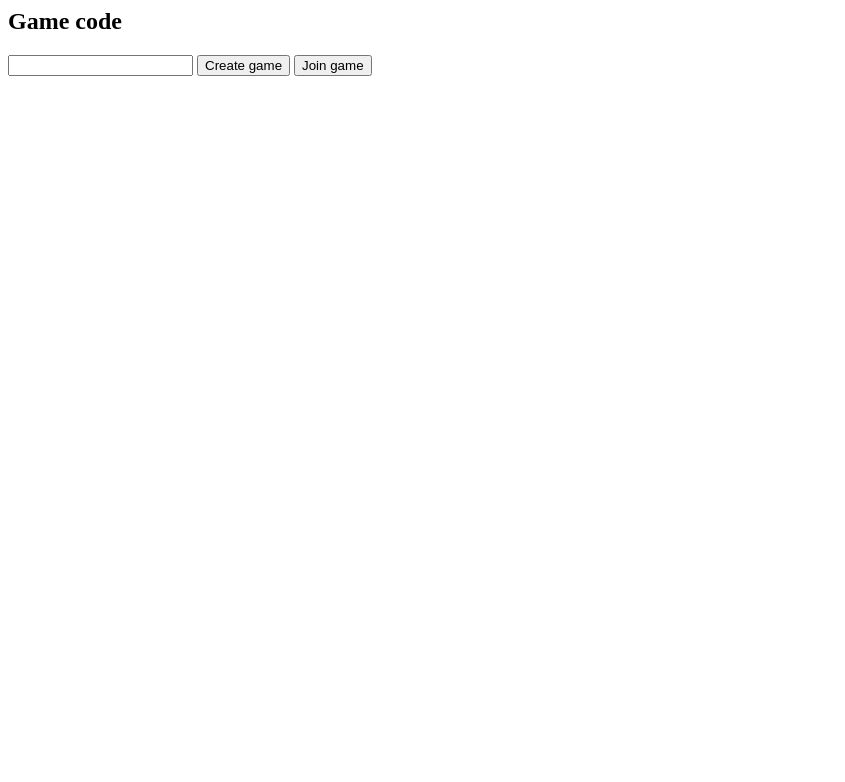
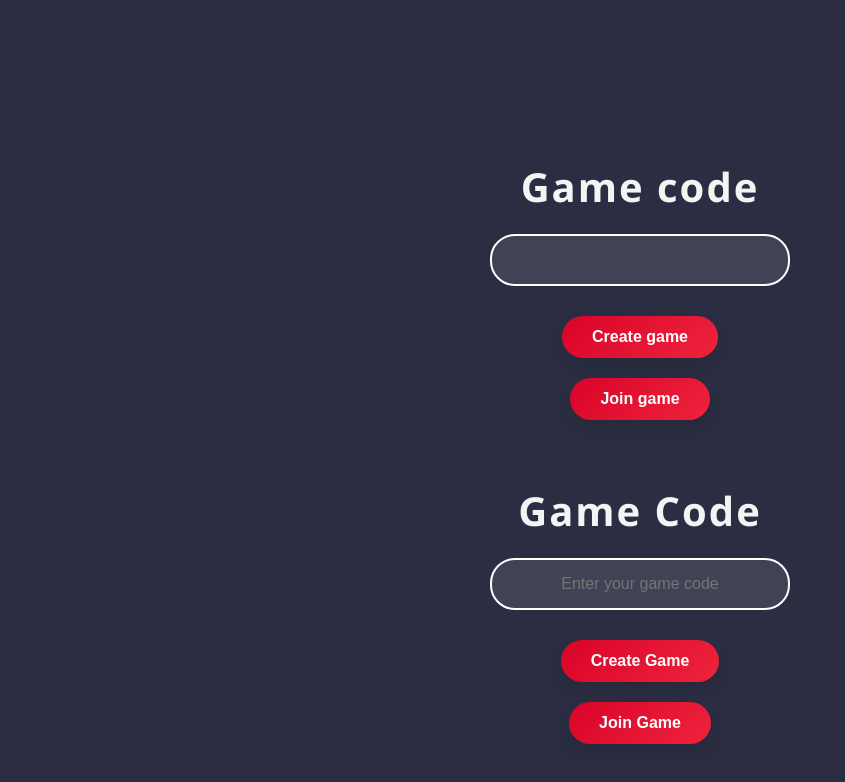
Before and after one commit to sjain3082/Chess-Main, a website: page front/views/index.html in a window 1280 px wide. Shown: the whole page, without its empty margins (0-845 px from the left). Drawn offline with nearby package versions, Linux system fonts and the light colour scheme; files that its build step writes are made by us from their sources; no server answers.

Commit message:
Update index.html

```diff
--- a/front/views/index.html
+++ b/front/views/index.html
@@ -203,3 +203,120 @@
     </script>
 </body>
 </html> -->
+
+<!-- New change code -->
+<html>
+    <head>
+        {{> head}}
+        <style>
+            /* General body styling */
+            body {
+                font-family: 'Segoe UI', Tahoma, Geneva, Verdana, sans-serif;
+                text-align: center;
+                margin: 50px;
+                background: #2b2d42;
+                color: white;
+                height: 100vh;
+                display: flex;
+                flex-direction: column;
+                justify-content: center;
+                align-items: center;
+            }
+
+            /* Heading styling */
+            h2 {
+                font-size: 2.5rem;
+                margin-bottom: 20px;
+                animation: fadeIn 1s ease-out;
+                color: #f4f4f4;
+                letter-spacing: 2px;
+            }
+
+            @keyframes fadeIn {
+                0% {
+                    opacity: 0;
+                    transform: translateY(-20px);
+                }
+                100% {
+                    opacity: 1;
+                    transform: translateY(0);
+                }
+            }
+
+            /* Input field styling */
+            #codeInput {
+                padding: 15px;
+                font-size: 16px;
+                border: 2px solid #fff;
+                border-radius: 25px;
+                width: 300px;
+                outline: none;
+                margin-bottom: 20px;
+                text-align: center;
+                background: rgba(255, 255, 255, 0.1);
+                color: white;
+                transition: all 0.3s ease;
+            }
+
+            #codeInput:focus {
+                border-color: #e63946;
+                background: rgba(255, 255, 255, 0.2);
+            }
+
+            /* Button styling */
+            button {
+                padding: 12px 30px;
+                font-size: 16px;
+                font-weight: bold;
+                color: #fff;
+                background: linear-gradient(135deg, #d90429, #ef233c);
+                border: none;
+                border-radius: 25px;
+                cursor: pointer;
+                margin: 10px;
+                box-shadow: 0 8px 15px rgba(0, 0, 0, 0.1);
+                transition: all 0.3s ease;
+            }
+
+            button:hover {
+                transform: translateY(-5px);
+                box-shadow: 0 15px 25px rgba(0, 0, 0, 0.2);
+            }
+
+            button:active {
+                transform: translateY(2px);
+                box-shadow: 0 5px 10px rgba(0, 0, 0, 0.2);
+            }
+
+            /* Error message styling */
+            #errorMessage {
+                color: #ff6f61;
+                font-weight: bold;
+                margin-top: 20px;
+                font-size: 1.1rem;
+                animation: fadeIn 0.8s ease-out;
+            }
+        </style>
+    </head>
+    <body>
+        <h2>Game Code</h2>
+        <input type="text" id="codeInput" placeholder="Enter your game code">
+        <button id="createGame">Create Game</button>
+        <button id="joinGame">Join Game</button>
+        <div style="color: red" id="errorMessage"></div>
+
+        <script>
+            $('#createGame').on('click', function() {
+                window.location.replace('/white?code=' + $('#codeInput').val());
+            });
+            $('#joinGame').on('click', function() {
+                window.location.replace('/black?code=' + $('#codeInput').val());
+            });
+
+            var urlParams = new URLSearchParams(window.location.search);
+            if (urlParams.get('error') == 'invalidCode') {
+                $('#errorMessage').text('Invalid invite code');
+            }
+        </script>
+    </body>
+</html>
```
